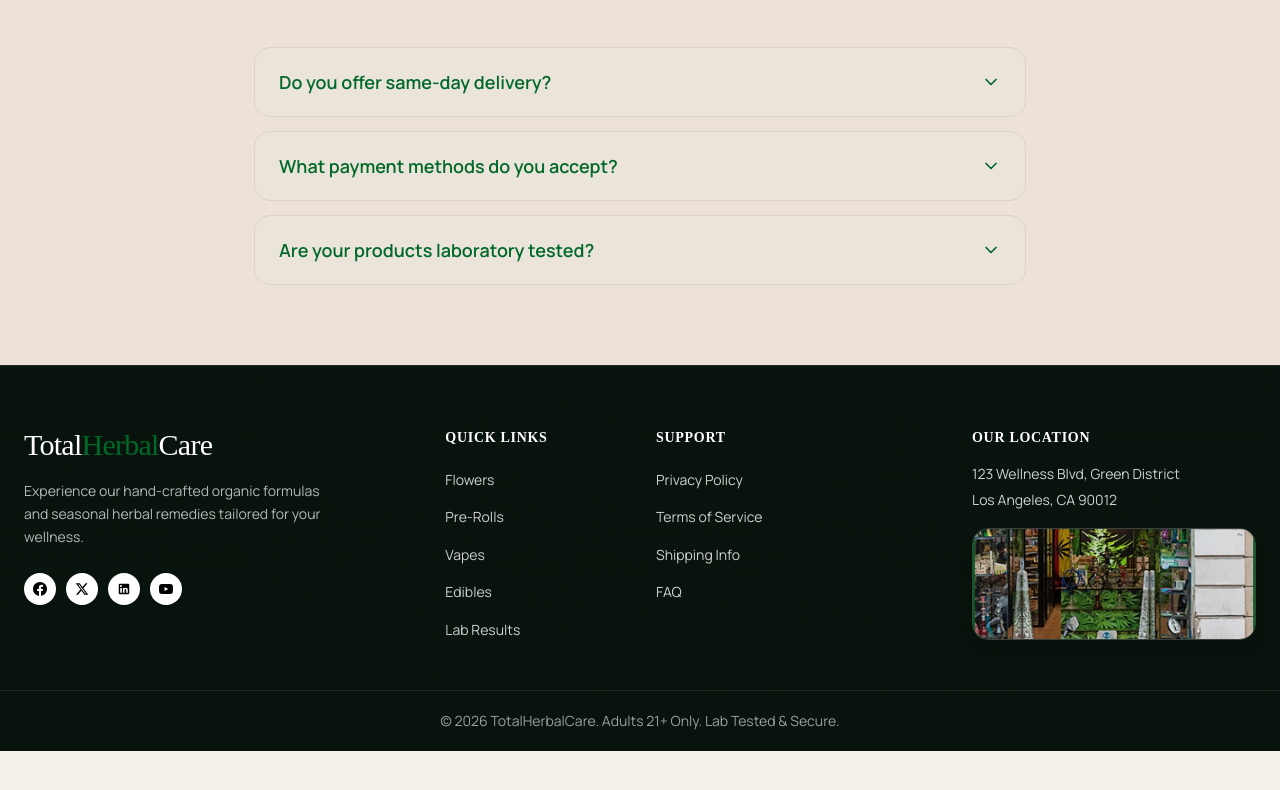
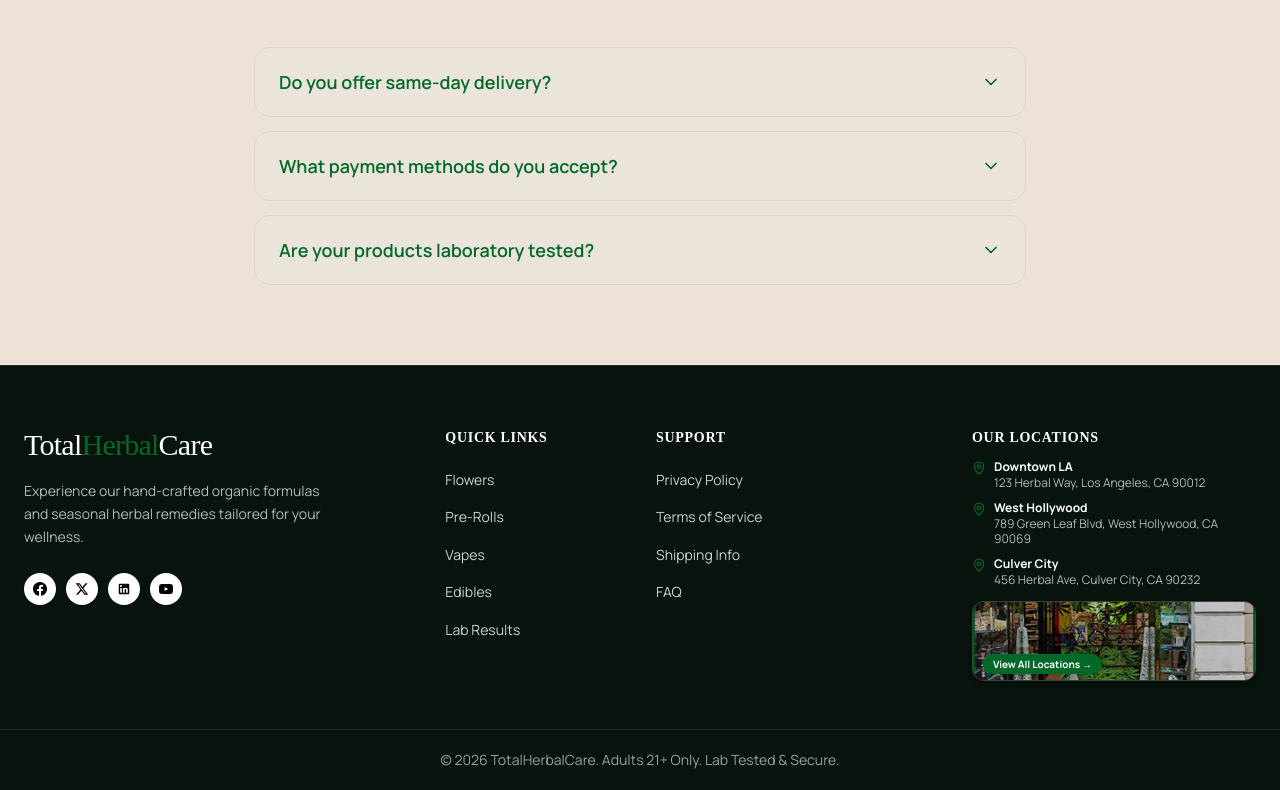
Before and after one commit to autobytesolutionfreepik-coder/Total-Herbal-Frontend, a Next.js app: page / in a window 1280 px wide. Shown: the part 7572-8362 px from the top of the page. Before the commit the page ends 8323 px from the top, so only its background shows below. Built offline with nearby package versions, Linux system fonts and the light colour scheme; no server answers.

Commit message:
Update footer to display all 3 store locations

```diff
--- a/src/components/layout/footer.tsx
+++ b/src/components/layout/footer.tsx
@@ -1,6 +1,6 @@
 import Link from "next/link";
 import Image from "next/image";
-import { MessageSquare } from "lucide-react";
+import { MessageSquare, MapPin } from "lucide-react";
 
 const quickLinks = [
   { label: "Flowers", href: "/shop?category=flowers" },
@@ -15,6 +15,12 @@ const supportLinks = [
   { label: "Terms of Service", href: "/terms" },
   { label: "Shipping Info", href: "/faq" },
   { label: "FAQ", href: "/faq" },
+];
+
+const storeLocations = [
+  { name: "Downtown LA", address: "123 Herbal Way, Los Angeles, CA 90012" },
+  { name: "West Hollywood", address: "789 Green Leaf Blvd, West Hollywood, CA 90069" },
+  { name: "Culver City", address: "456 Herbal Ave, Culver City, CA 90232" },
 ];
 
 function FacebookIcon() {
@@ -155,29 +161,42 @@ export function Footer() {
             </ul>
           </div>
 
-          {/* Column 4: Our Location & Map */}
-          <div className="lg:col-span-3 space-y-4">
+          {/* Column 4: Our Locations & Map */}
+          <div className="lg:col-span-3 space-y-3.5">
             <h4
-              className="text-xs sm:text-sm font-bold uppercase tracking-wider text-white mb-4 font-sans"
+              className="text-xs sm:text-sm font-bold uppercase tracking-wider text-white mb-3 font-sans"
               style={{ color: "#ffffff" }}
             >
-              OUR LOCATION
+              OUR LOCATIONS
             </h4>
-            <div className="text-sm text-white/80 leading-relaxed font-sans space-y-1">
-              <p>123 Wellness Blvd, Green District</p>
-              <p>Los Angeles, CA 90012</p>
+            <div className="space-y-2.5 text-xs text-white/80 font-sans">
+              {storeLocations.map((loc) => (
+                <div key={loc.name} className="flex items-start gap-2">
+                  <MapPin className="w-3.5 h-3.5 text-[#006828] flex-shrink-0 mt-0.5" style={{ color: "#006828" }} />
+                  <div>
+                    <span className="font-bold text-white block">{loc.name}</span>
+                    <span className="text-white/70 block leading-tight">{loc.address}</span>
+                  </div>
+                </div>
+              ))}
             </div>
-            {/* Map Card */}
-            <div className="relative rounded-2xl overflow-hidden border border-white/20 w-full h-28 shadow-lg mt-3">
+            {/* Map Card Link */}
+            <Link
+              href="/location"
+              className="block relative rounded-xl overflow-hidden border border-white/20 w-full h-20 shadow-md mt-2 group"
+            >
               <Image
                 src="/images/Find-a-Location-Near-You.png"
-                alt="Store Location Map"
+                alt="Store Locations Map"
                 fill
-                className="object-cover"
+                className="object-cover group-hover:scale-105 transition-transform duration-300"
                 sizes="300px"
               />
-              <div className="absolute inset-0 bg-black/10" />
-            </div>
+              <div className="absolute inset-0 bg-black/20 group-hover:bg-black/10 transition-colors" />
+              <span className="absolute bottom-1.5 left-2.5 bg-[#006828] text-white text-[10px] font-bold px-2.5 py-0.5 rounded-full shadow">
+                View All Locations &rarr;
+              </span>
+            </Link>
           </div>
         </div>
       </div>
```
